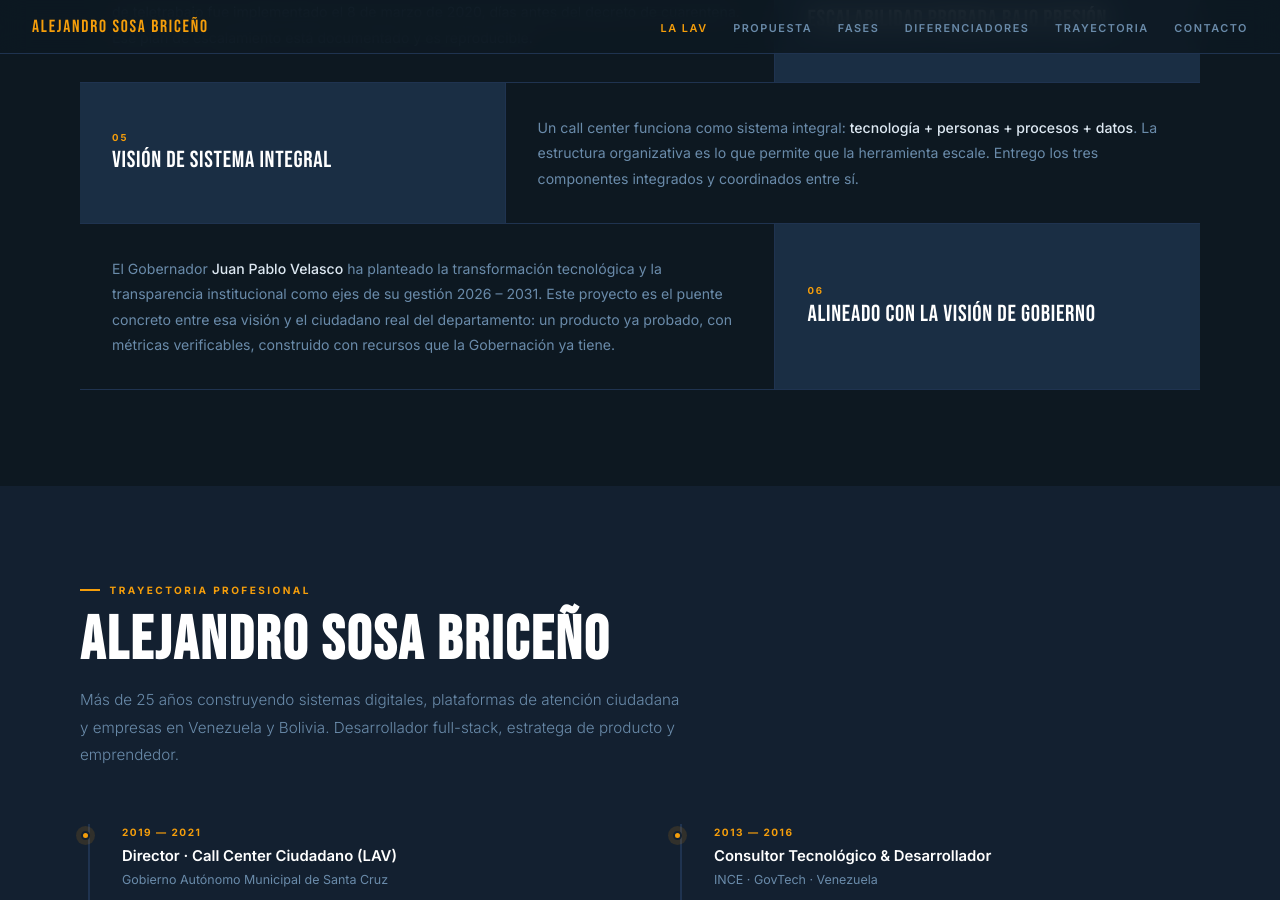
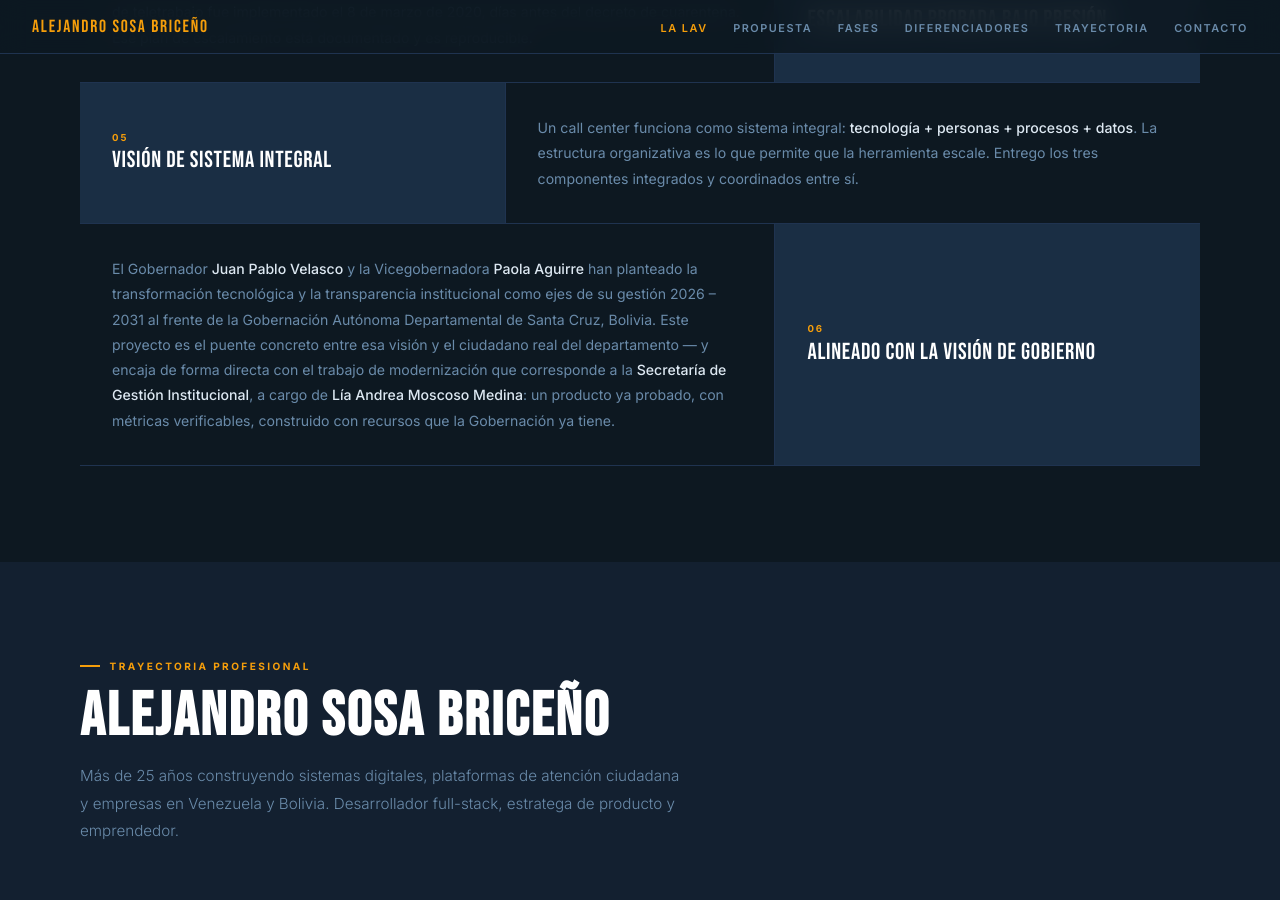
Before and after one commit to asosab/asosab.github.io, a Jekyll site: the page call_center_gobernacion/index.html, which Jekyll copies as it is, in a window 1280 px wide and 900 px high, scrolled down 4870 px. Built offline with Jekyll 4.4.1, drawn with Linux system fonts in a browser that asks for light colours; some of the changed text lies outside the part shown.

Commit message:
Update index.html

```diff
--- a/call_center_gobernacion/index.html
+++ b/call_center_gobernacion/index.html
@@ -3,10 +3,11 @@
 <head>
   <meta charset="UTF-8">
   <meta name="viewport" content="width=device-width, initial-scale=1.0">
-  <title>Centro de Atención Ciudadana Departamental · Propuesta para la Gobernación de Santa Cruz · Alejandro Sosa Briceño</title>
+  <title>Centro de Atención Ciudadana Departamental · Propuesta para la Gobernación de Santa Cruz, Bolivia · Alejandro Sosa Briceño</title>
 
   <!-- SEO -->
-  <meta name="description" content="Propuesta técnica para la Gobernación de Santa Cruz: réplica y escalamiento del Centro de Atención Ciudadana Departamental a partir de la Línea Abierta Vecinal (52.500 casos gestionados, 100 operadores, 24/7), sin presupuesto nuevo. Por Alejandro Sosa Briceño.">
+  <meta name="description" content="Propuesta técnica para la Gobernación de Santa Cruz, Bolivia: Centro de Atención Ciudadana Departamental basado en la Línea Abierta Vecinal (52.500 casos gestionados, 100 operadores, 24/7), sin presupuesto nuevo. Por Alejandro Sosa Briceño.">
+  <meta name="keywords" content="Gobernación de Santa Cruz, Santa Cruz Bolivia, Centro de Atención Ciudadana, call center gobernación, Juan Pablo Velasco, Paola Aguirre, Lía Andrea Moscoso Medina, Secretaría de Gestión Institucional, Carlos Manuel Saavedra, Mamén Saavedra, alcalde Santa Cruz de la Sierra, Línea Abierta Vecinal, Alejandro Sosa Briceño, gobierno digital, transformación digital Bolivia">
   <meta name="author" content="Alejandro Sosa Briceño">
   <meta name="robots" content="index, follow">
   <link rel="canonical" href="https://asosab.github.io/call_center_gobernacion/index.html">
@@ -25,14 +26,14 @@
   <meta property="og:site_name" content="Alejandro Sosa Briceño · Propuesta CAC Gobernación">
   <meta property="og:locale" content="es_BO">
   <meta property="og:title" content="El Centro de Atención Ciudadana Departamental que Santa Cruz Merece">
-  <meta property="og:description" content="Un modelo ya probado en Santa Cruz: 52.500 casos gestionados, 100 operadores, cobertura 24/7 — sin presupuesto nuevo. Propuesta para escalarlo a nivel departamental, alineada con la agenda de digitalización de la Gobernación 2026–2031.">
+  <meta property="og:description" content="Un modelo ya probado en Santa Cruz, Bolivia: 52.500 casos gestionados, 100 operadores, cobertura 24/7 — sin presupuesto nuevo. Propuesta para escalarlo a nivel departamental, alineada con la agenda de digitalización de la Gobernación 2026–2031.">
   <meta property="og:image" content="https://asosab.github.io/call_center_gobernacion/imagen/LAV01.jpg">
   <meta property="og:image:alt" content="Línea Abierta Vecinal - Centro de atención ciudadana en operación">
 
   <!-- Twitter / X Card -->
   <meta name="twitter:card" content="summary_large_image">
   <meta name="twitter:title" content="El Centro de Atención Ciudadana Departamental que Santa Cruz Merece">
-  <meta name="twitter:description" content="Modelo probado en Santa Cruz: 52.500 casos gestionados, 100 operadores, 24/7 — sin presupuesto nuevo. Propuesta técnica para la Gobernación.">
+  <meta name="twitter:description" content="Modelo probado en Santa Cruz, Bolivia: 52.500 casos gestionados, 100 operadores, 24/7 — sin presupuesto nuevo. Propuesta técnica para la Gobernación.">
   <meta name="twitter:image" content="https://asosab.github.io/call_center_gobernacion/imagen/LAV01.jpg">
 
   <link rel="preconnect" href="https://fonts.googleapis.com">
@@ -1176,7 +1177,7 @@
           <div class="diff-label-txt"><span>06</span>Alineado con la visión de gobierno</div>
         </div>
         <div class="diff-text-side">
-          <p>El Gobernador <strong>Juan Pablo Velasco</strong> ha planteado la transformación tecnológica y la transparencia institucional como ejes de su gestión 2026 – 2031. Este proyecto es el puente concreto entre esa visión y el ciudadano real del departamento: un producto ya probado, con métricas verificables, construido con recursos que la Gobernación ya tiene.</p>
+          <p>El Gobernador <strong>Juan Pablo Velasco</strong> y la Vicegobernadora <strong>Paola Aguirre</strong> han planteado la transformación tecnológica y la transparencia institucional como ejes de su gestión 2026 – 2031 al frente de la Gobernación Autónoma Departamental de Santa Cruz, Bolivia. Este proyecto es el puente concreto entre esa visión y el ciudadano real del departamento — y encaja de forma directa con el trabajo de modernización que corresponde a la <strong>Secretaría de Gestión Institucional</strong>, a cargo de <strong>Lía Andrea Moscoso Medina</strong>: un producto ya probado, con métricas verificables, construido con recursos que la Gobernación ya tiene.</p>
         </div>
       </div>
     </div>
@@ -1199,8 +1200,8 @@
           <div class="cv-entry hi">
             <p class="cv-period">2019 — 2021</p>
             <p class="cv-role">Director · Call Center Ciudadano (LAV)</p>
-            <p class="cv-org">Gobierno Autónomo Municipal de Santa Cruz</p>
-            <p class="cv-note">Diseñé y puse en marcha la Línea Abierta Vecinal. Escalé de 7 a 100 operadores. 52.500+ casos gestionados incluyendo coordinación COVID-19. Capacité a 300+ servidores públicos en metodologías ágiles.</p>
+            <p class="cv-org">Gobierno Autónomo Municipal de Santa Cruz de la Sierra, Bolivia</p>
+            <p class="cv-note">Diseñé y puse en marcha la Línea Abierta Vecinal. Escalé de 7 a 100 operadores. 52.500+ casos gestionados incluyendo coordinación COVID-19. Capacité a 300+ servidores públicos en metodologías ágiles. La misma institución municipal es hoy liderada por el alcalde <strong>Carlos Manuel "Mamén" Saavedra</strong>.</p>
           </div>
           <div class="cv-entry hi">
             <p class="cv-period">2024 — Presente</p>
```
